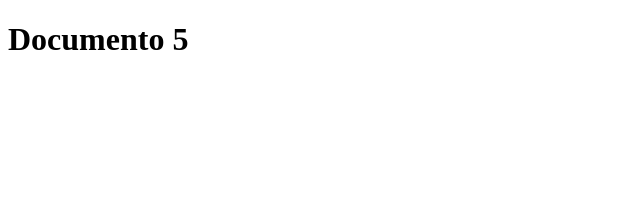
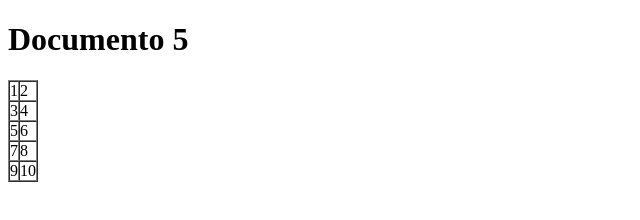
Before and after one commit to DarwingR27/EJERCICIO-JQUERY, a plain HTML site: page index5.html in a window 1280 px wide. Shown: the whole page, without its empty margins (0-640 px from the left). Drawn offline with Linux system fonts and the light colour scheme.

Commit message:
Crear Tabla

```diff
--- a/index5.html
+++ b/index5.html
@@ -7,5 +7,29 @@
 </head>
 <body>
     <h1>Documento 5</h1>
+
+
+    <table border="1" cellspacing="0" cellpadding="0">
+        <tr>
+            <td>1</td>
+            <td>2</td>
+        </tr>
+        <tr>
+            <td>3</td>
+            <td>4</td>
+        </tr>
+        <tr>
+            <td>5</td>
+            <td>6</td>
+        </tr>
+        <tr>
+            <td>7</td>
+            <td>8</td>
+        </tr>
+        <tr>
+            <td>9</td>
+            <td>10</td>
+        </tr>
+    </table>
 </body>
 </html>
```
